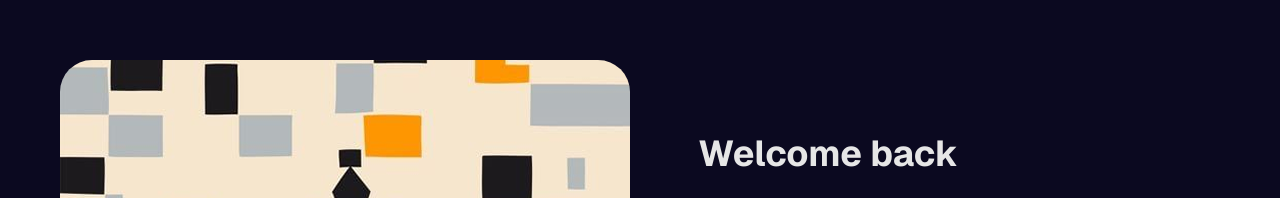
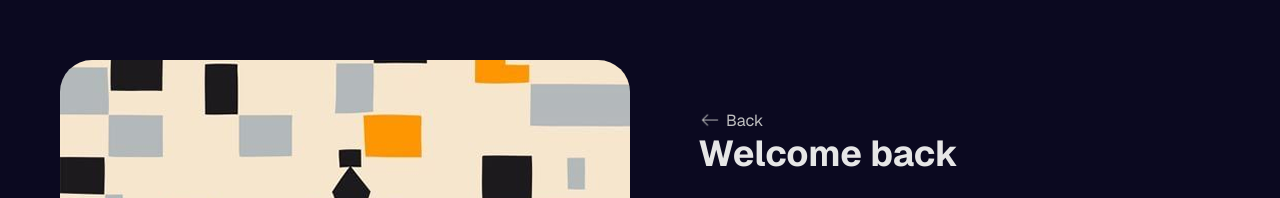
Before and after one commit to samgod1/Chess-website, a React (Vite) app in the folder frontend/: page /login in a window 1280 px wide. Shown: the top 198 px of the page. Built offline with nearby package versions, Linux system fonts and the light colour scheme.

Commit message:
Add back button to signup and login page

```diff
--- a/frontend/src/pages/Login/Login.css
+++ b/frontend/src/pages/Login/Login.css
@@ -30,6 +30,17 @@
             display: flex;
             flex-direction: column;
             justify-content: center;
+
+            .back {
+                position: absolute;
+                display: flex;
+                align-items: center;
+                gap: 0.25rem;
+                top: 0;
+                left: 0;
+                cursor: pointer;
+                color: var(--c-secondary-dark);
+            }
 
             h1 {
                 font-size: 2.25rem;
--- a/frontend/src/pages/Login/Login.jsx
+++ b/frontend/src/pages/Login/Login.jsx
@@ -32,6 +32,20 @@ const Login = () => {
                         }
                     }}
                 >
+                    <div
+                        className="back"
+                        onClick={() => {
+                            navigate("/");
+                        }}
+                    >
+                        <img
+                            src="/images/arrow-left.png"
+                            alt="arrow-left"
+                            width={24}
+                            height={24}
+                        />
+                        <span>Back</span>
+                    </div>
                     <h1>Welcome back</h1>
                     <div className="input-container">
                         <div className="input-group">
--- a/frontend/src/pages/Signup/Signup.jsx
+++ b/frontend/src/pages/Signup/Signup.jsx
@@ -87,6 +87,20 @@ const Signup = () => {
                             setHasContinued(true);
                         }}
                     >
+                        <div
+                            className="back"
+                            onClick={() => {
+                                navigate("/");
+                            }}
+                        >
+                            <img
+                                src="/images/arrow-left.png"
+                                alt="arrow-left"
+                                width={24}
+                                height={24}
+                            />
+                            <span>Back</span>
+                        </div>
                         <h1>Create your account</h1>
                         <div className="input-container">
                             <div className="input-group">
```
